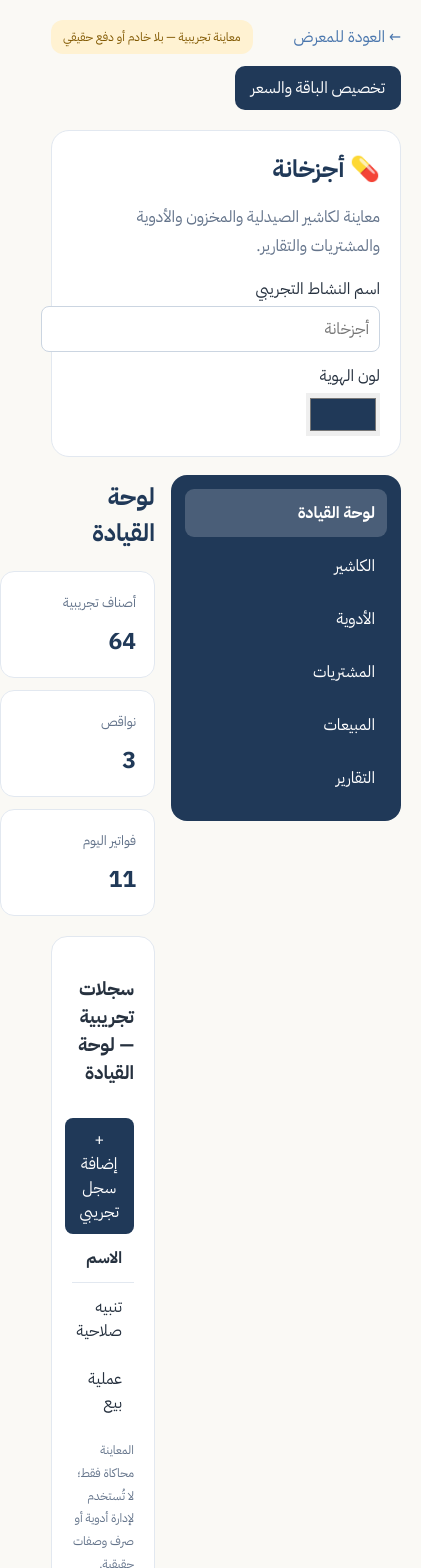
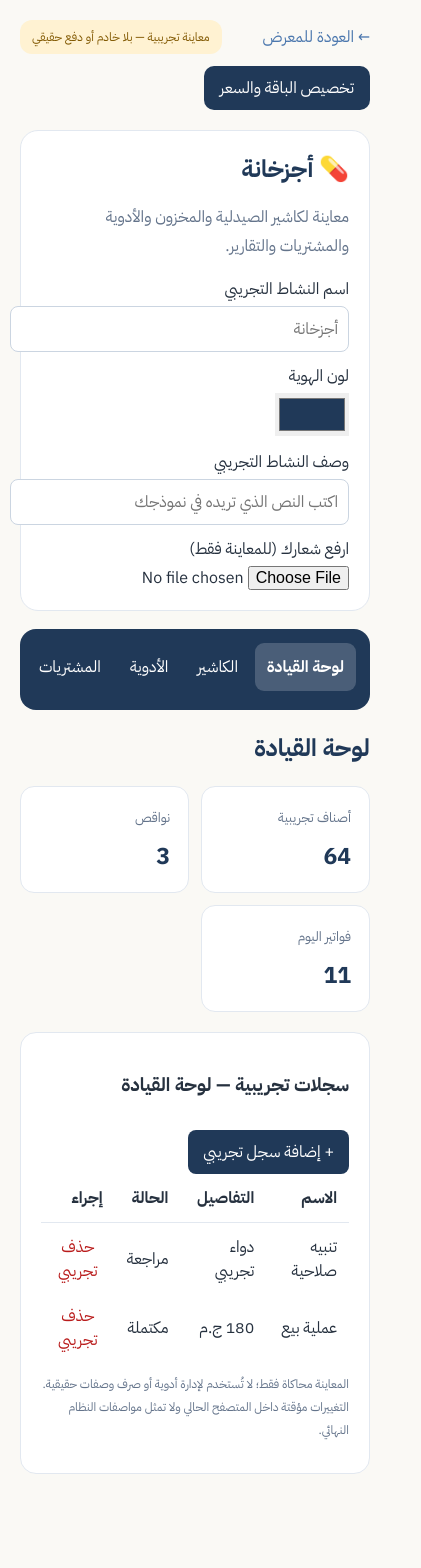
Before and after one commit to atsh-ai-new/atsh-ai-new, a Next.js app in the folder source/: page /catalog/agzakhana in a window 390 px wide. Shown: the top 1568 px of the page, 421 px wide, since content can reach past the window. After the commit the page ends 1494 px from the top, so only its background shows below. Built offline with nearby package versions, Linux system fonts and the light colour scheme; no server answers.

Commit message:
Personalize sector preview with logo, text and responsive navigation

```diff
--- a/source/src/components/sector-preview.tsx
+++ b/source/src/components/sector-preview.tsx
@@ -10,22 +10,39 @@ export default function SectorPreview({template}: {template: SectorTemplate}) {
   const [brand,setBrand]=useState("#203958");
   const [customTitle,setCustomTitle]=useState("");
   const [showForm,setShowForm]=useState(false);
+  const [logoData,setLogoData]=useState("");
+  const [customDescription,setCustomDescription]=useState("");
+  const [logoError,setLogoError]=useState("");
+  const uploadLogo=(file?:File)=>{
+    if(!file)return;
+    if(!["image/jpeg","image/png","image/webp"].includes(file.type)||file.size>2*1024*1024){setLogoError("الشعار يجب أن يكون PNG أو JPG أو WebP وأقل من 2 ميجابايت.");return;}
+    setLogoError("");
+    const reader=new FileReader();
+    reader.onload=()=>{if(typeof reader.result==="string")setLogoData(reader.result);};
+    reader.readAsDataURL(file);
+  };
   return <main dir="rtl" style={{maxWidth:1280,margin:"0 auto",padding:"20px",minHeight:"100vh"}}>
     <header style={{display:"flex",gap:12,alignItems:"center",justifyContent:"space-between",flexWrap:"wrap",marginBottom:20}}>
       <Link href="/catalog" style={{color:"#4c78ae"}}>← العودة للمعرض</Link>
       <span style={{background:"#fff2d2",color:"#815800",borderRadius:12,padding:"8px 12px",fontSize:12}}>معاينة تجريبية — بلا خادم أو دفع حقيقي</span>
       <Link href="/#configurator" style={{background:brand,color:"white",padding:"10px 16px",borderRadius:10}}>تخصيص الباقة والسعر</Link>
     </header>
+    <style>{`@media(max-width:700px){.sector-preview-grid{grid-template-columns:1fr!important}.sector-preview-nav{display:flex;overflow-x:auto;gap:5px}.sector-preview-nav button{min-width:max-content}}`}</style>
     <section style={{background:"white",borderRadius:18,border:"1px solid #e2e8f0",padding:20,marginBottom:18}}>
-      <h1 style={{margin:"0 0 8px",color:brand}}>{template.icon} {customTitle || template.name}</h1>
-      <p style={{color:"#64748b",lineHeight:1.8}}>{template.description}</p>
+      <h1 style={{margin:"0 0 8px",color:brand,display:"flex",alignItems:"center",gap:10}}>{logoData?<img src={logoData} alt="شعار النشاط التجريبي" style={{width:48,height:48,objectFit:"contain"}}/>:template.icon} {customTitle || template.name}</h1>
+      <p style={{color:"#64748b",lineHeight:1.8}}>{customDescription||template.description}</p>
       <div style={{display:"flex",gap:12,flexWrap:"wrap",alignItems:"end"}}>
         <label style={{display:"grid",gap:5}}>اسم النشاط التجريبي<input value={customTitle} onChange={e=>setCustomTitle(e.target.value)} placeholder={template.name} maxLength={50} style={{padding:10,border:"1px solid #cbd5e1",borderRadius:8}}/></label>
         <label style={{display:"grid",gap:5}}>لون الهوية<input aria-label="لون الهوية" type="color" value={brand} onChange={e=>setBrand(e.target.value)} style={{height:43,width:74,border:0}}/></label>
       </div>
+      <div style={{display:"flex",gap:12,flexWrap:"wrap",alignItems:"end",marginTop:14}}>
+        <label style={{display:"grid",gap:5,flex:"1 1 260px"}}>وصف النشاط التجريبي<input value={customDescription} onChange={e=>setCustomDescription(e.target.value)} maxLength={200} placeholder="اكتب النص الذي تريده في نموذجك" style={{padding:10,border:"1px solid #cbd5e1",borderRadius:8}}/></label>
+        <label style={{display:"grid",gap:5,flex:"1 1 200px"}}>ارفع شعارك (للمعاينة فقط)<input type="file" accept="image/jpeg,image/png,image/webp" onChange={e=>uploadLogo(e.target.files?.[0])} /></label>
+      </div>
+      {logoError&&<p role="alert" style={{color:"#b91c1c"}}>{logoError}</p>}
     </section>
-    <div style={{display:"grid",gridTemplateColumns:"minmax(0,230px) minmax(0,1fr)",gap:16}}>
-      <nav aria-label="أقسام النموذج" style={{background:brand,color:"white",borderRadius:16,padding:14,alignSelf:"start"}}>
+    <div className="sector-preview-grid" style={{display:"grid",gridTemplateColumns:"minmax(0,230px) minmax(0,1fr)",gap:16}}>
+      <nav className="sector-preview-nav" aria-label="أقسام النموذج" style={{background:brand,color:"white",borderRadius:16,padding:14,alignSelf:"start"}}>
         {template.modules.map(module=><button key={module} onClick={()=>setActive(module)} aria-current={active===module?"page":undefined} style={{display:"block",width:"100%",textAlign:"right",marginBottom:5,padding:12,borderRadius:9,border:0,cursor:"pointer",background:active===module?"#ffffff30":"transparent",color:"white",fontWeight:active===module?700:400}}>{module}</button>)}
       </nav>
       <section style={{minWidth:0}}>
```
